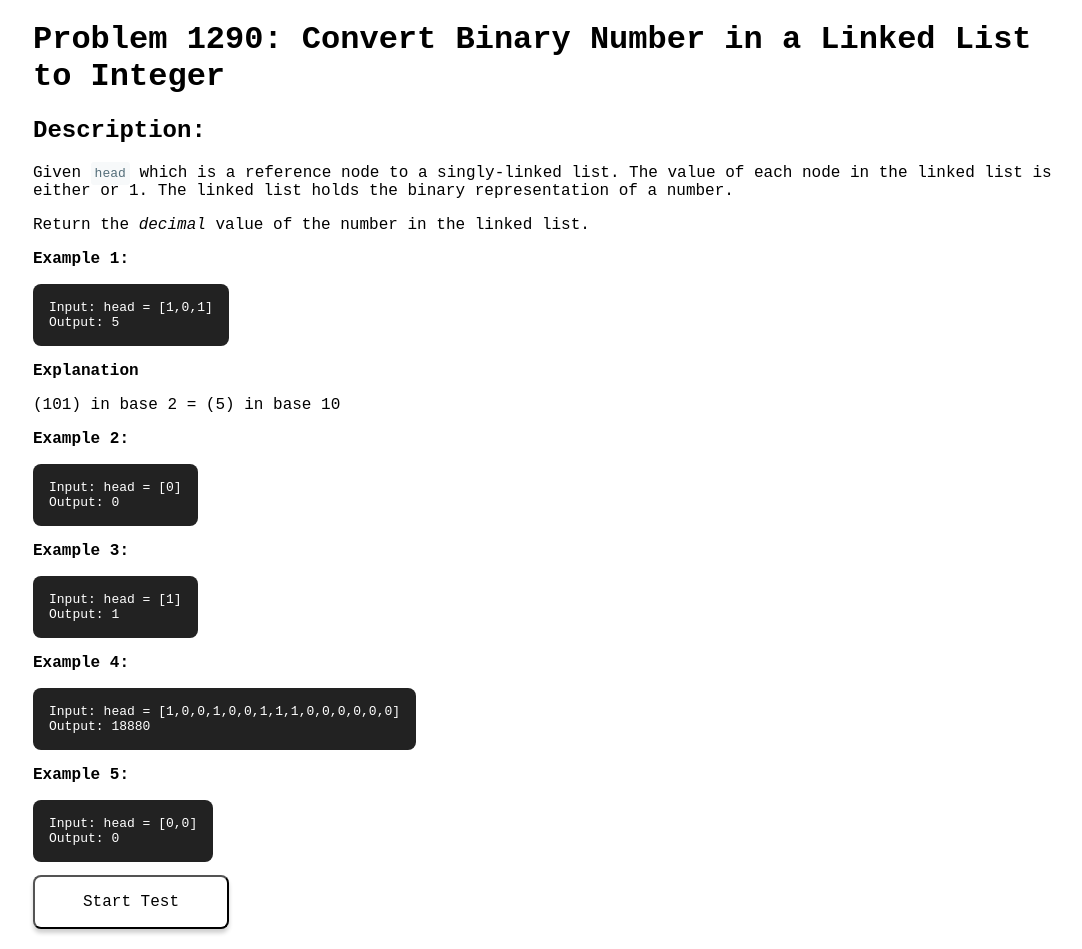
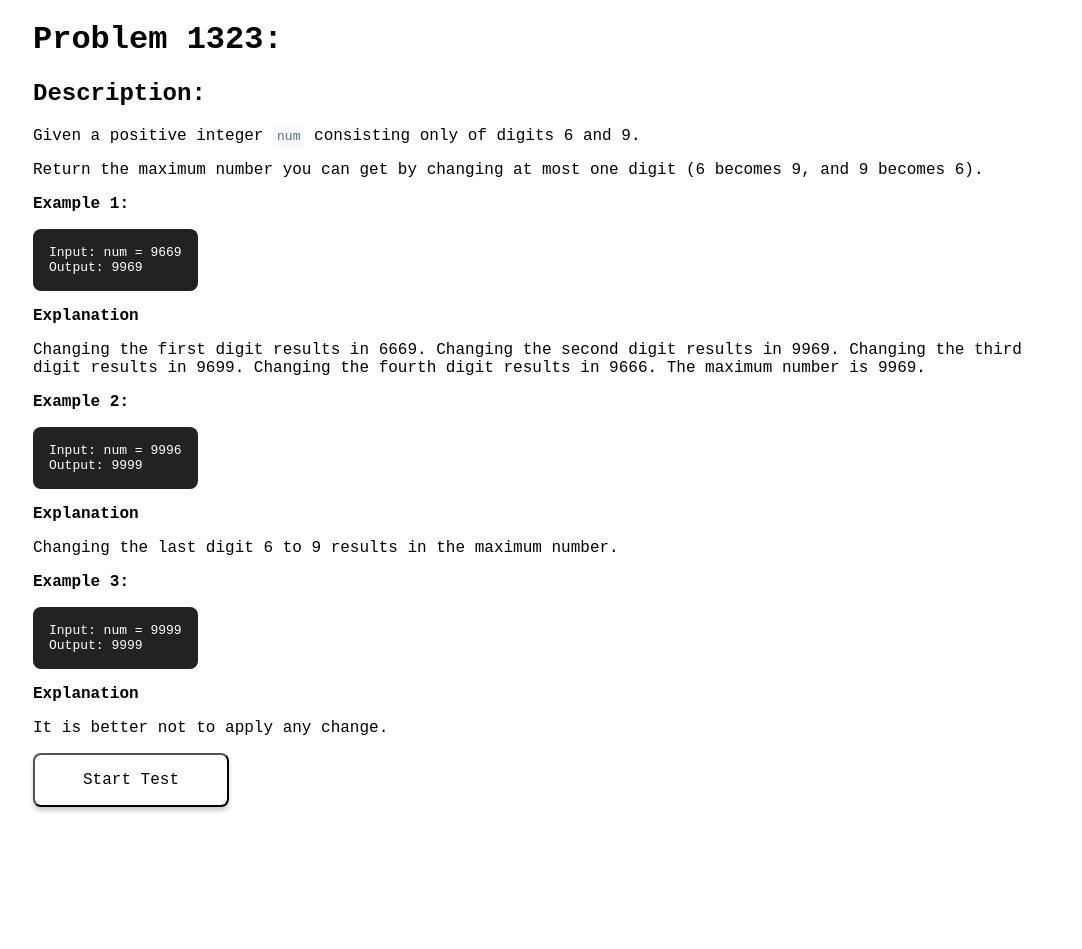
Before and after one commit to kevinakahoshi/leetcode-problems, a plain HTML site: page easy/1323/index.html in a window 1280 px wide. Shown: the whole page, without its empty margins (95-1177 px from the left). After the commit the page ends 827 px from the top, so only its background shows below. Drawn offline with Linux system fonts and the light colour scheme.

Commit message:
Updated readme and added more test cases

```diff
--- a/easy/1323/index.html
+++ b/easy/1323/index.html
@@ -9,37 +9,46 @@
 </head>
 <body>
   <main class="smooth-transition">
-    <h1>Problem 1290: Convert Binary Number in a Linked List to Integer</h1>
+    <h1>Problem 1323: </h1>
     <h2>Description:</h2>
-    <p>Given <code>head</code> which is a reference node to a singly-linked list. The value of each node in the linked list is
-      either or 1. The linked list holds the binary representation of a number.</p>
-    <p>Return the <em>decimal</em> value of the number in the linked list.</p>
+    <p>Given a positive integer <code>num</code> consisting only of digits 6 and 9.</p>
+    <p>Return the maximum number you can get by changing at most one digit (6 becomes 9, and 9 becomes 6).</p>
     <p>
       <strong>Example 1:</strong>
     </p>
-    <pre class="code-block">Input: head = [1,0,1]<br>Output: 5</pre>
+    <pre class="code-block">Input: num = 9669<br>Output: 9969</pre>
     <p>
       <strong>Explanation</strong>
     </p>
     <p>
-      (101) in base 2 = (5) in base 10
+      Changing the first digit results in 6669.
+      Changing the second digit results in 9969.
+      Changing the third digit results in 9699.
+      Changing the fourth digit results in 9666.
+      The maximum number is 9969.
     </p>
     <p>
       <strong>Example 2:</strong>
     </p>
-    <pre class="code-block">Input: head = [0]<br>Output: 0</pre>
+    <pre class="code-block">Input: num = 9996<br>Output: 9999</pre>
+    <p>
+    <p>
+      <strong>Explanation</strong>
+    </p>
+    <p>
+      Changing the last digit 6 to 9 results in the maximum number.
+    </p>
     <p>
       <strong>Example 3:</strong>
     </p>
-    <pre class="code-block">Input: head = [1]<br>Output: 1</pre>
+    <pre class="code-block">Input: num = 9999<br>Output: 9999</pre>
     <p>
-      <strong>Example 4:</strong>
-    </p>
-    <pre class="code-block">Input: head = [1,0,0,1,0,0,1,1,1,0,0,0,0,0,0]<br>Output: 18880</pre>
-    <p>
-      <strong>Example 5:</strong>
-    </p>
-    <pre class="code-block">Input: head = [0,0]<br>Output: 0</pre>
+      <p>
+        <strong>Explanation</strong>
+      </p>
+      <p>
+        It is better not to apply any change.
+      </p>
     <button>Start Test</button>
   </main>
 </body>
--- a/easy/1323/testcases.js
+++ b/easy/1323/testcases.js
@@ -19,7 +19,14 @@ const results = {
 const testCases = [
   [9996, 9999],
   [9669, 9969],
-  [9999, 9999]
+  [9999, 9999],
+  [6666, 9666],
+  [9696, 9996],
+  [6669, 9669],
+  [6966, 9966],
+  [9666, 9966],
+  [9699, 9999],
+  [9969, 9999]
 ];
 
 const buildErrorSentence = (testCase, result, itemCount) => {
```
Also changed, not shown: easy/1323/README.md.
